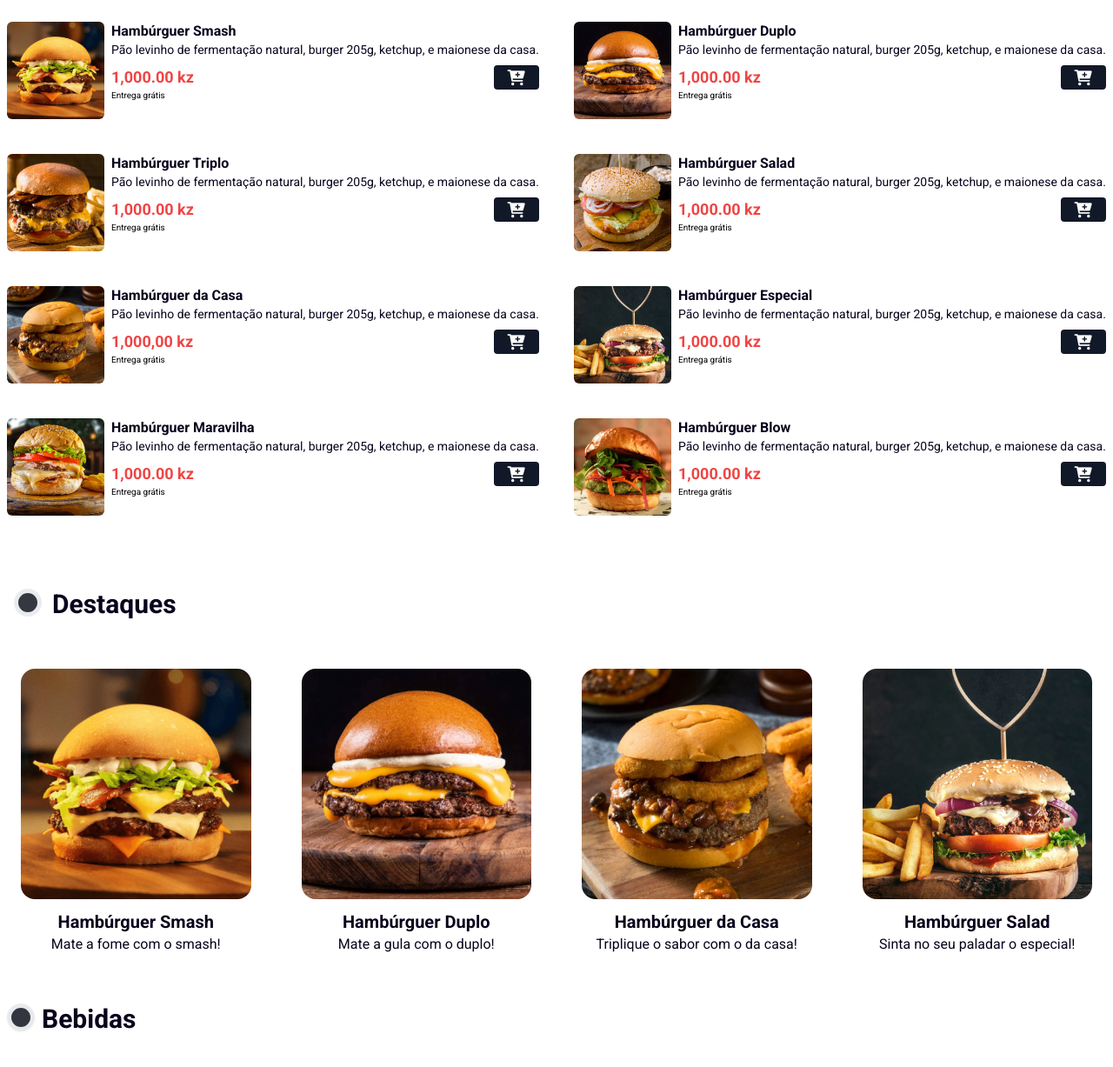
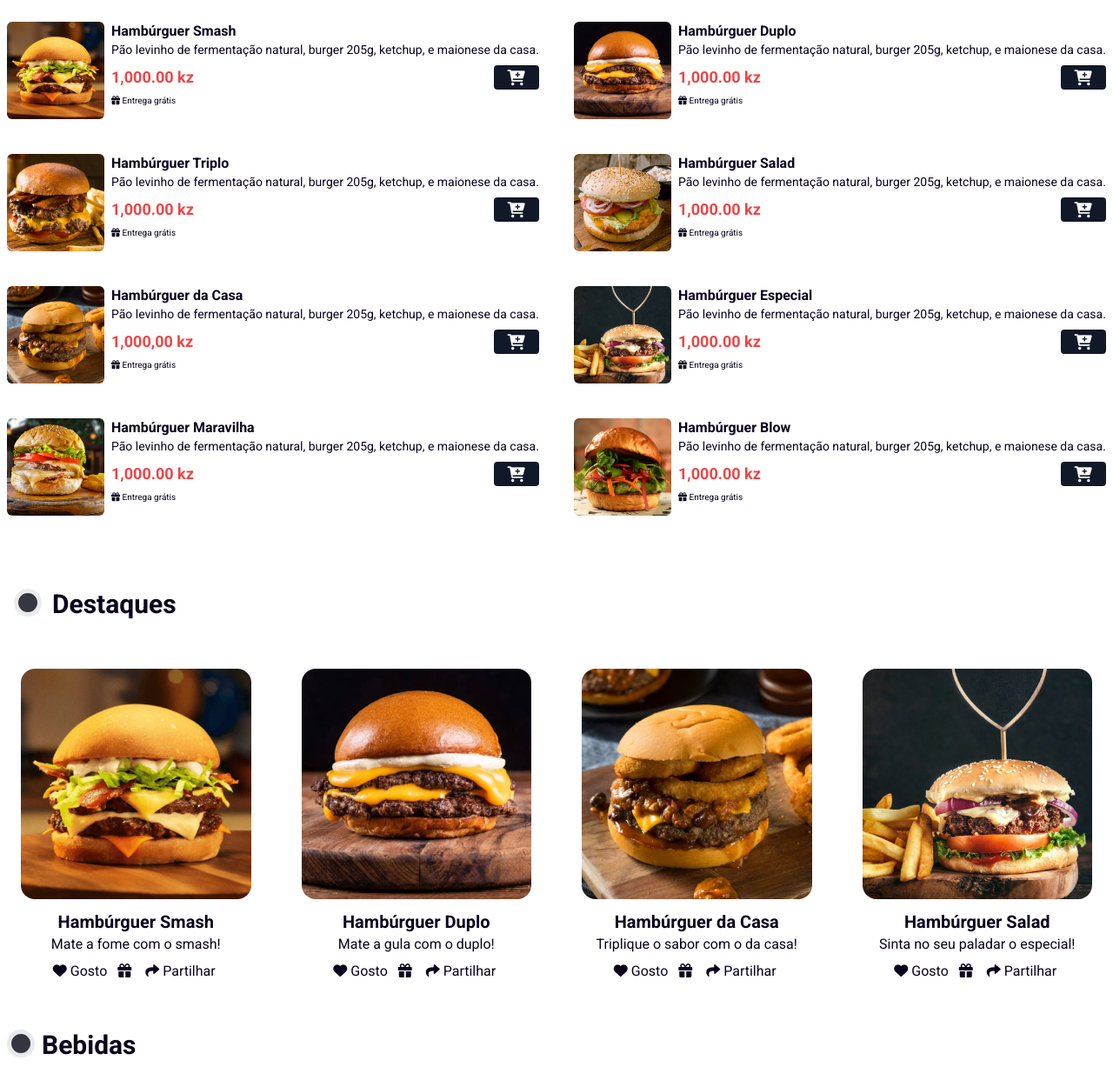
Before and after one commit to albertombundi/robe-burguer, a website: page index.html in a window 1280 px wide. Shown: the part 491-1718 px from the top of the page at 87% size. Drawn offline with nearby package versions, Linux system fonts and the light colour scheme.

Commit message:
update com alguns icones no html do destque

```diff
--- a/index.html
+++ b/index.html
@@ -88,7 +88,8 @@
                             <i class="fa fa-cart-plus text-lg text-white"></i>
                         </button>
                     </div>
-                    <p class="text-[10px] text-black" id="mini-text">Entrega grátis</p>
+                    <span class="text-[10px]"><i class="fa fa-gift"></i> Entrega grátis</span>
+
                 </div>
 
             </div>
@@ -118,7 +119,7 @@
                             <i class="fa fa-cart-plus text-lg text-white"></i>
                         </button>
                     </div>
-                    <p class="text-[10px] text-black" id="mini-text">Entrega grátis</p>
+                    <span class="text-[10px]"><i class="fa fa-gift"></i> Entrega grátis</span>
                 </div>
             </div>
             <!-- FIM PRODUTO ITEM 2-->
@@ -147,7 +148,7 @@
                             <i class="fa fa-cart-plus text-lg text-white"></i>
                         </button>
                     </div>
-                    <p class="text-[10px] text-black" id="mini-text">Entrega grátis</p>
+                    <span class="text-[10px]"><i class="fa fa-gift"></i> Entrega grátis</span>
                 </div>
             </div>
             <!-- FIM PRODUTO ITEM 3-->
@@ -176,7 +177,7 @@
                             <i class="fa fa-cart-plus text-lg text-white"></i>
                         </button>
                     </div>
-                    <p class="text-[10px] text-black" id="mini-text">Entrega grátis</p>
+                    <span class="text-[10px]"><i class="fa fa-gift"></i> Entrega grátis</span>
                 </div>
 
             </div>
@@ -206,7 +207,7 @@
                             <i class="fa fa-cart-plus text-lg text-white"></i>
                         </button>
                     </div>
-                    <p class="text-[10px] text-black" id="mini-text">Entrega grátis</p>
+                    <span class="text-[10px]"><i class="fa fa-gift"></i> Entrega grátis</span>
                 </div>
 
             </div>
@@ -236,7 +237,7 @@
                             <i class="fa fa-cart-plus text-lg text-white"></i>
                         </button>
                     </div>
-                    <p class="text-[10px] text-black" id="mini-text">Entrega grátis</p>
+                    <span class="text-[10px]"><i class="fa fa-gift"></i> Entrega grátis</span>
                 </div>
 
             </div>
@@ -266,7 +267,7 @@
                             <i class="fa fa-cart-plus text-lg text-white"></i>
                         </button>
                     </div>
-                    <p class="text-[10px] text-black" id="mini-text">Entrega grátis</p>
+                    <span class="text-[10px]"><i class="fa fa-gift"></i> Entrega grátis</span>
                 </div>
 
             </div>
@@ -296,7 +297,7 @@
                             <i class="fa fa-cart-plus text-lg text-white"></i>
                         </button>
                     </div>
-                    <p class="text-[10px] text-black" id="mini-text">Entrega grátis</p>
+                    <span class="text-[10px]"><i class="fa fa-gift"></i> Entrega grátis</span>
                 </div>
 
             </div>
@@ -306,7 +307,7 @@
 
 
         <div class="mx-auto max-w-7xl px-4 py-2">
-        <div class=" relative float-left mr-3 mt-3 rounded-full bg-gray-950 opacity-[.8]  border-[5px] h-8 w-8"></div>
+        <div class=" relative float-left mr-3 mt-3 rounded-full bg-gray-950 text-white opacity-[.8]  border-[5px] h-8 w-8"><i class="fa fa-trend"></i></div>
             <h2 class="font-bold mt-3 text-3xl drop-shadow-sm">
                 Destaques
             </h2>
@@ -314,7 +315,7 @@
 
         <div class="slider">
             <div class="swiper">
-                <div class="swiper-container lg:overflow-x-scroll min-[481px]:overflow-x-hidden -z-[1]">
+                <div class="swiper-container -z-[1]">
                     <div class="swiper-wrapper">
 
                     </div>
--- a/scripts.js
+++ b/scripts.js
@@ -61,6 +61,11 @@ slider_produtos.forEach(produto => {
             <div class="flex flex-col items-center -mt-5">
                 <h4 class="text-xl  font-bold">${produto.nome}</h4>
                 <h2 class="text-base text-center"><span>${produto.descricao}</span></h2>
+            </div>
+            <div class="mt-2">
+                <span class="p-1"><a href="#"><i class="fa fa-heart"></i> Gosto</a></span>
+                <span class="p-1"><a href="#"><i class="fa fa-gift"></i></a></span>
+                <span class="p-2"><a href="#"><i class="fa fa-share"></i> Partilhar</a></span>
             </div>
         </div>`;
 });
```
Also changed, not shown: styles/output.css.
